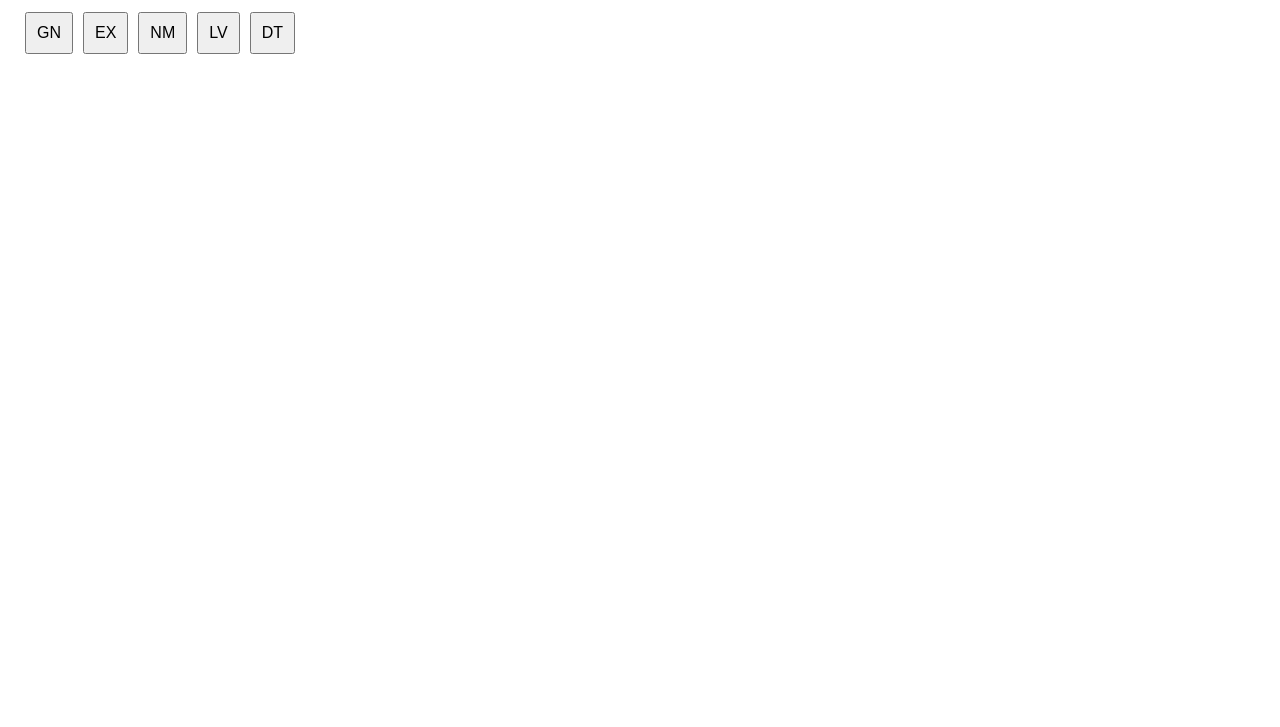
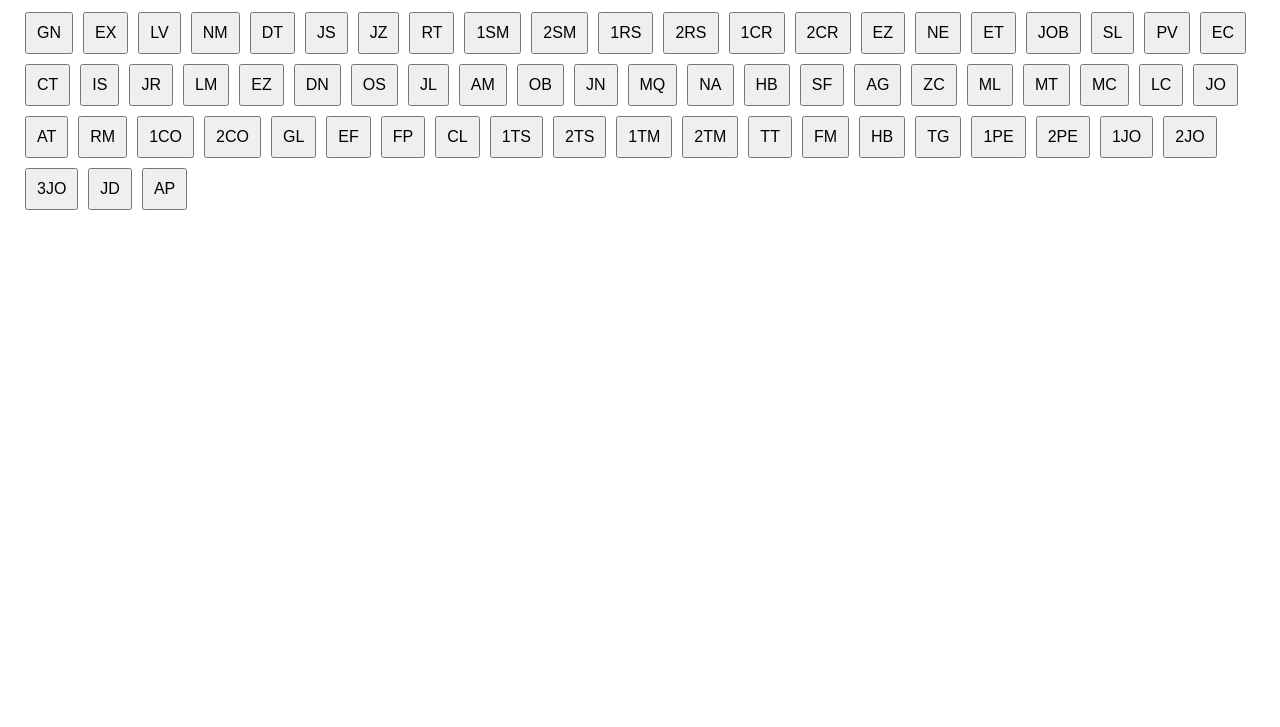
Before and after one commit to inovacaomab/bibliaACFestudo, a plain HTML site: page index.html in a window 1280 px wide. Shown: the part 73-800 px from the top of the page. Drawn offline with Linux system fonts and the light colour scheme.

Commit message:
Update index.html

```diff
--- a/index.html
+++ b/index.html
@@ -3,7 +3,7 @@
 <head>
     <meta charset="UTF-8">
     <meta name="viewport" content="width=device-width, initial-scale=1.0">
-    <title>Navegador da Bíblia</title>
+    <title>Navegador da Bíblia ACF</title>
     <style>
         body {
             font-family: Arial, sans-serif;
@@ -26,7 +26,7 @@
     </style>
 </head>
 <body>
-    <h1>Navegador da Bíblia</h1>
+    <h1>Navegador da Bíblia ACF</h1>
     <div id="bookList"></div>
     <div id="content"></div>
 
@@ -34,9 +34,70 @@
         const books = [
             'acf-gn.xml',
             'acf-ex.xml',
+            'acf-lv.xml',
             'acf-nm.xml',
-            'acf-lv.xml',
             'acf-dt.xml',
+            'acf-js.xml',
+            'acf-jz.xml',
+            'acf-rt.xml',
+            'acf-1sm.xml',
+            'acf-2sm.xml',
+            'acf-1rs.xml',
+            'acf-2rs.xml',
+            'acf-1cr.xml',
+            'acf-2cr.xml',
+            'acf-ez.xml',
+            'acf-ne.xml',
+            'acf-et.xml',
+            'acf-job.xml',
+            'acf-sl.xml',
+            'acf-pv.xml',
+            'acf-ec.xml',
+            'acf-ct.xml',
+            'acf-is.xml',
+            'acf-jr.xml',
+            'acf-lm.xml',
+            'acf-ez.xml',
+            'acf-dn.xml',
+            'acf-os.xml',
+            'acf-jl.xml',
+            'acf-am.xml',
+            'acf-ob.xml',
+            'acf-jn.xml',
+            'acf-mq.xml',
+            'acf-na.xml',
+            'acf-hb.xml',
+            'acf-sf.xml',
+            'acf-ag.xml',
+            'acf-zc.xml',
+            'acf-ml.xml',
+            'acf-mt.xml',
+            'acf-mc.xml',
+            'acf-lc.xml',
+            'acf-jo.xml',
+            'acf-at.xml',
+            'acf-rm.xml',
+            'acf-1co.xml',
+            'acf-2co.xml',
+            'acf-gl.xml',
+            'acf-ef.xml',
+            'acf-fp.xml',
+            'acf-cl.xml',
+            'acf-1ts.xml',
+            'acf-2ts.xml',
+            'acf-1tm.xml',
+            'acf-2tm.xml',
+            'acf-tt.xml',
+            'acf-fm.xml',
+            'acf-hb.xml',
+            'acf-tg.xml',
+            'acf-1pe.xml',
+            'acf-2pe.xml',
+            'acf-1jo.xml',
+            'acf-2jo.xml',
+            'acf-3jo.xml',
+            'acf-jd.xml',
+            'acf-ap.xml',
             // Adicione todos os livros aqui
         ];
 
```
